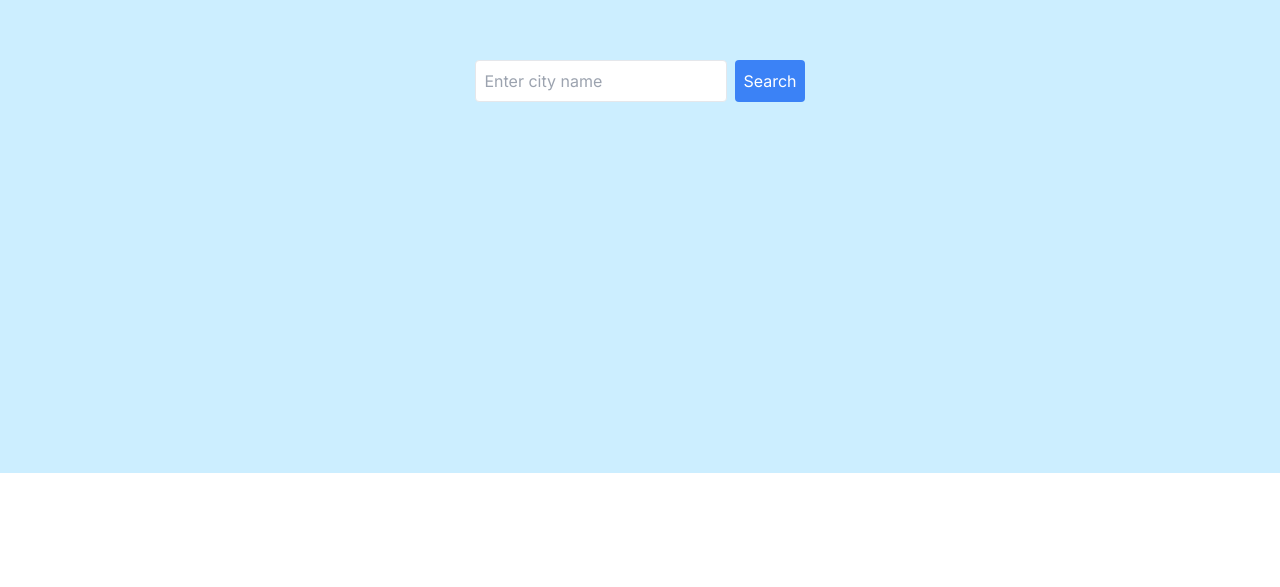
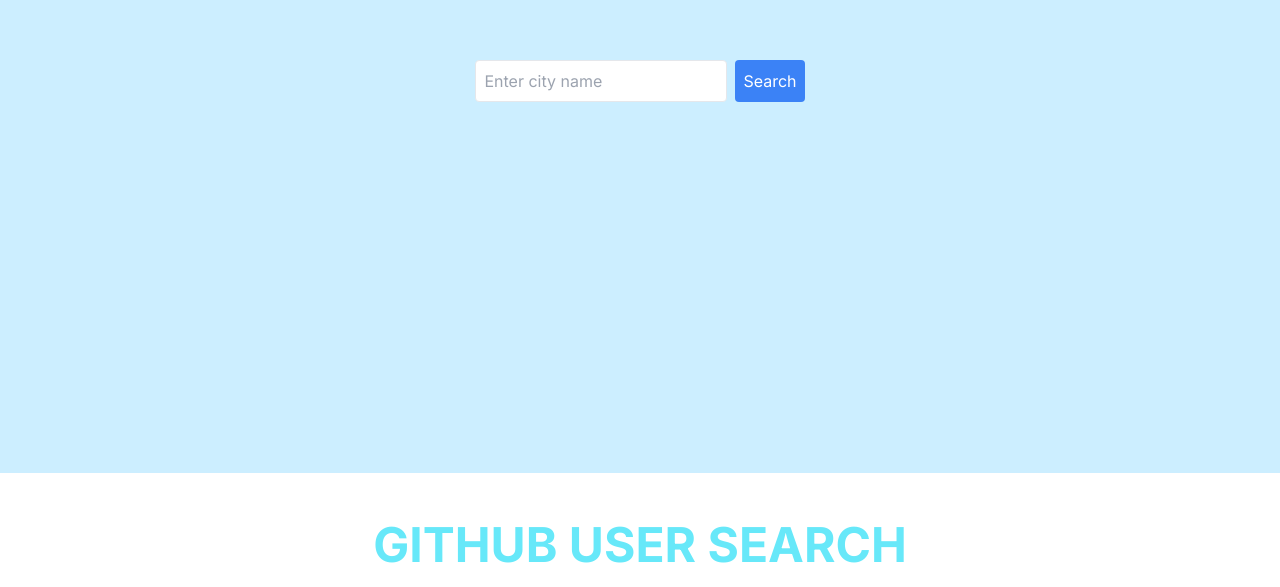
Before and after one commit to AliUsman143/Cards-practice, a Next.js app: page / in a window 1280 px wide. Shown: the part 327-914 px from the top of the page. Before the commit the page ends 800 px from the top, so only its background shows below. Built offline with nearby package versions, Linux system fonts and the light colour scheme.

Commit message:
Practice file is totally upload

```diff
--- a/app/page.js
+++ b/app/page.js
@@ -1,9 +1,11 @@
 import React from "react";
 import WeatherCard from "./APishortcut/WeatherApi";
+import GithubUserSearch from "./Components/GithubApi";
 const Page = () => {
   return (
     <div>
   <WeatherCard/>
+  <GithubUserSearch />
     </div>
   );
 };
```
